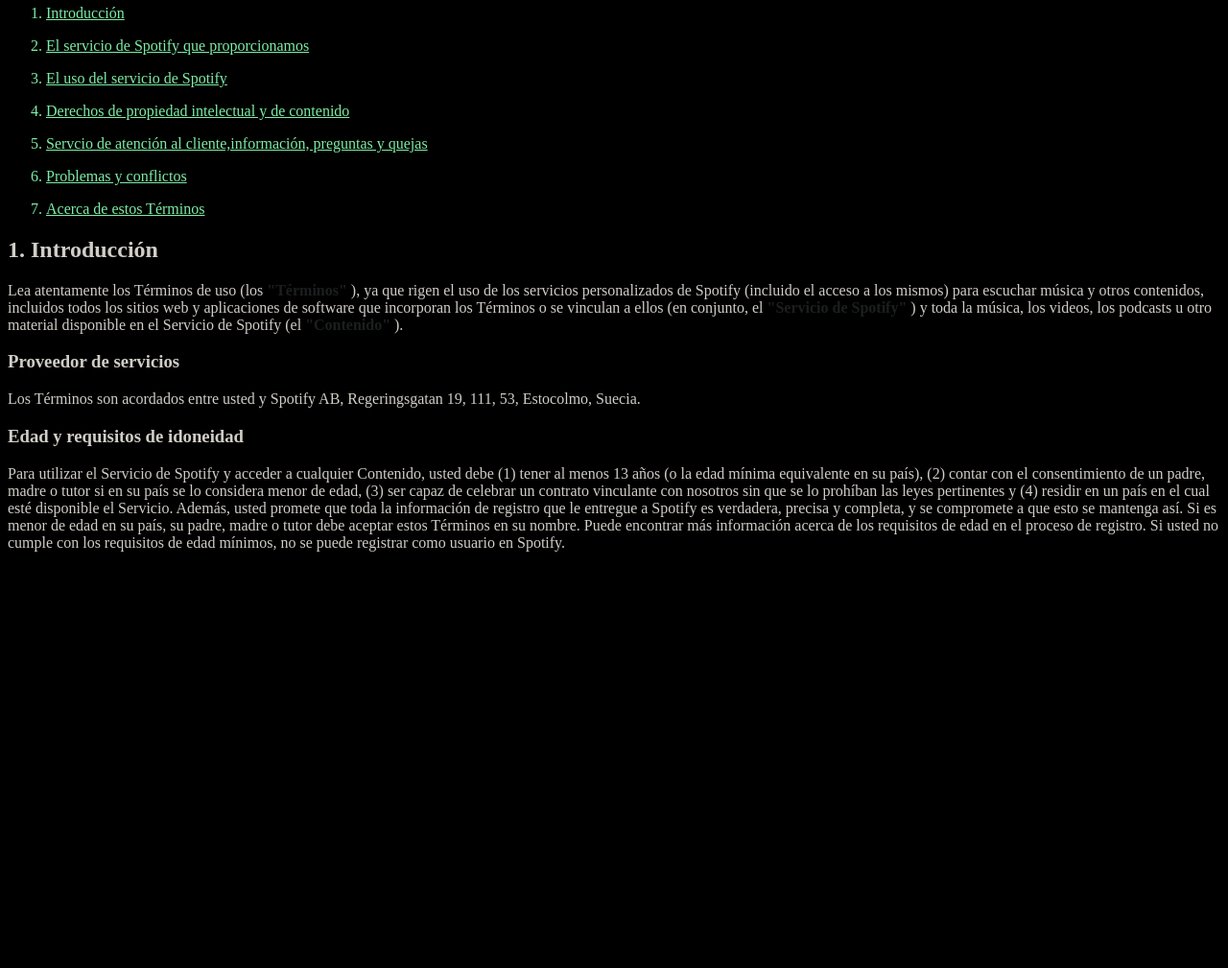
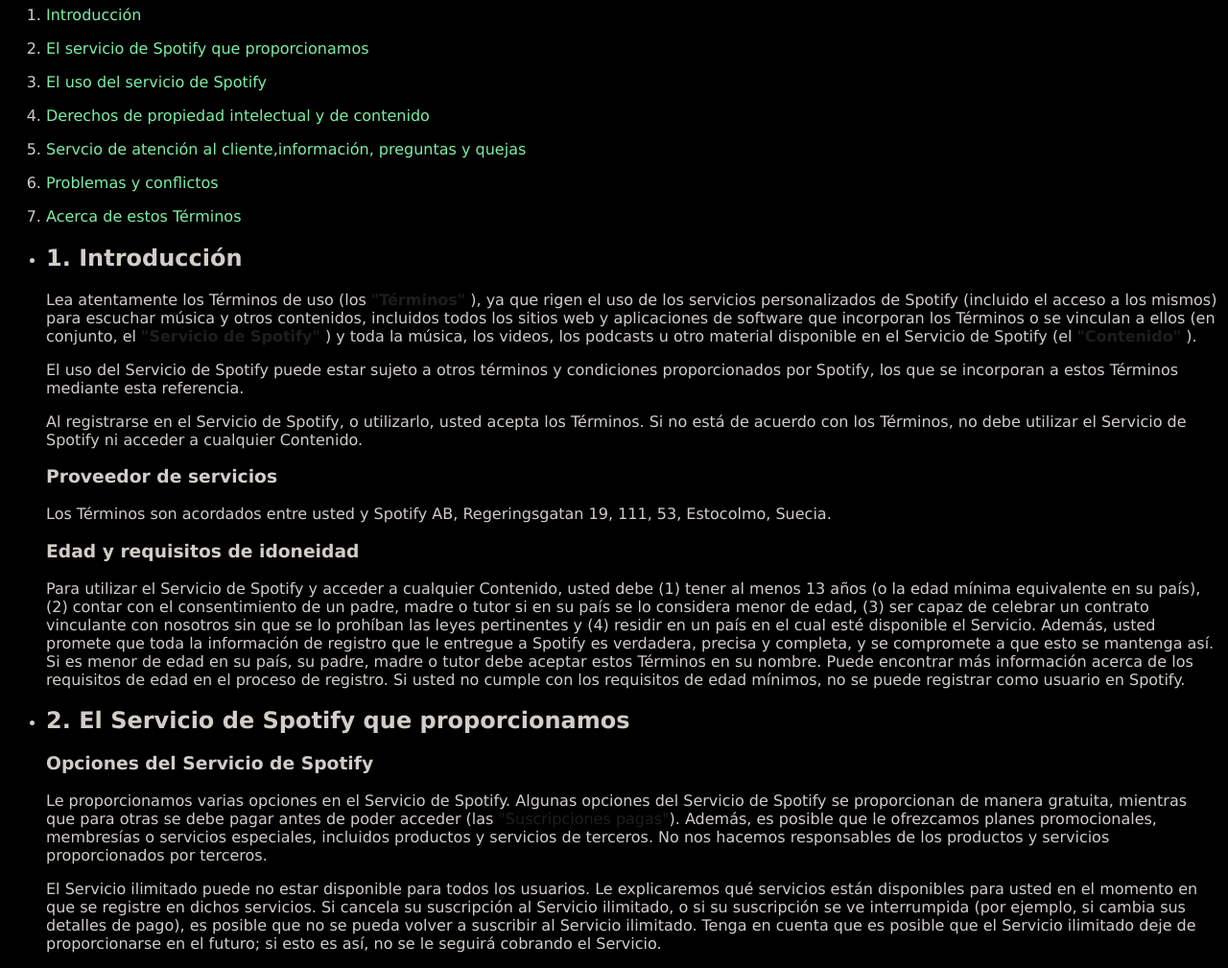
Before and after one commit to Yairgg95/Yairg-clase-1, a plain HTML site: page replica.html in a window 1280 px wide. Shown: the part 75-1084 px from the top of the page at 96% size. Before the commit the page ends 800 px from the top, so only its background shows below. Drawn offline with Linux system fonts and the light colour scheme.

Commit message:
feat: adding css

```diff
--- a/css/styles.css
+++ b/css/styles.css
@@ -1,12 +1,18 @@
+html {
+    scroll-behavior: smooth;
+}
+
 li {
-    color: rgb(125, 237, 165);
+    color: rgb(209, 205, 199);
 }
 
 a {
     color: rgb(125, 237, 165);
+    text-decoration: none;
 }
 body {
     background-color: black;
+    font-family: 'Lucida Sans', 'Lucida Sans Regular', 'Lucida Grande', 'Lucida Sans Unicode', Geneva, Verdana, sans-serif;
 }
 
 p {
--- a/replica.html
+++ b/replica.html
@@ -10,10 +10,10 @@
 <h1>Términos de uso de Spotify</h1>
 <ol>
 <li>
-    <p><a href="#">Introducción </a></p>
+    <p><a href="#intro">Introducción </a></p>
 </li>
 <li>
-    <p><a href="#">El servicio de Spotify que proporcionamos </a></p>
+    <p><a href="#servicio">El servicio de Spotify que proporcionamos </a></p>
 </li>
 <li>
 <p><a href="#">El uso del servicio de Spotify </a></p>
@@ -32,7 +32,10 @@
 </li>
 </ol>
 
-<h2> 1. Introducción</h2>
+<ul>
+    <li>
+<h2 id="intro"> 1. Introducción</h2>
+</li>
 
 <p>Lea atentamente los Términos de uso (los <span>
 
@@ -40,6 +43,11 @@
 </span>
 
 ), ya que rigen el uso de los servicios personalizados de Spotify (incluido el acceso a los mismos) para escuchar música y otros contenidos, incluidos todos los sitios web y aplicaciones de software que incorporan los Términos o se vinculan a ellos (en conjunto, el  <span> <b> "Servicio de Spotify"</b></span> ) y toda la música, los videos, los podcasts u otro material disponible en el Servicio de Spotify (el <span> <b> "Contenido"</b></span> ).</p>
+<p>El uso del Servicio de Spotify puede estar sujeto a otros términos y condiciones proporcionados por Spotify, los que se incorporan a estos Términos mediante esta referencia.</p>
+
+<p>Al registrarse en el Servicio de Spotify, o utilizarlo, usted acepta los Términos. Si no está de acuerdo con los Términos, no debe utilizar el Servicio de Spotify ni acceder a cualquier Contenido.</p>
+
+
 
 <h3>Proveedor de servicios</h3>
 
@@ -48,6 +56,18 @@
 <h3>Edad y requisitos de idoneidad</h3>
  <p>Para utilizar el Servicio de Spotify y acceder a cualquier Contenido, usted debe (1) tener al menos 13 años (o la edad mínima equivalente en su país), (2) contar con el consentimiento de un padre, madre o tutor si en su país se lo considera menor de edad, (3) ser capaz de celebrar un contrato vinculante con nosotros sin que se lo prohíban las leyes pertinentes y (4) residir en un país en el cual esté disponible el Servicio. Además, usted promete que toda la información de registro que le entregue a Spotify es verdadera, precisa y completa, y se compromete a que esto se mantenga así. Si es menor de edad en su país, su padre, madre o tutor debe aceptar estos Términos en su nombre. Puede encontrar más información acerca de los requisitos de edad en el proceso de registro. Si usted no cumple con los requisitos de edad mínimos, no se puede registrar como usuario en Spotify.</p>
 
+ <li>
+ <h2 id="servicio">2. El Servicio de Spotify que proporcionamos</h2>
+</li>
+
+<h3>Opciones del Servicio de Spotify</h3>
+
+<p>Le proporcionamos varias opciones en el Servicio de Spotify. Algunas opciones del Servicio de Spotify se proporcionan de manera gratuita, mientras que para otras se debe pagar antes de poder acceder (las <span>"Suscripciones pagas"</span>). Además, es posible que le ofrezcamos planes promocionales, membresías o servicios especiales, incluidos productos y servicios de terceros. No nos hacemos responsables de los productos y servicios proporcionados por terceros.</p>
+
+<p>El Servicio ilimitado puede no estar disponible para todos los usuarios. Le explicaremos qué servicios están disponibles para usted en el momento en que se registre en dichos servicios. Si cancela su suscripción al Servicio ilimitado, o si su suscripción se ve interrumpida (por ejemplo, si cambia sus detalles de pago), es posible que no se pueda volver a suscribir al Servicio ilimitado. Tenga en cuenta que es posible que el Servicio ilimitado deje de proporcionarse en el futuro; si esto es así, no se le seguirá cobrando el Servicio.</p>
+
+
+</ul>
 
 </body>
 </html>
```
